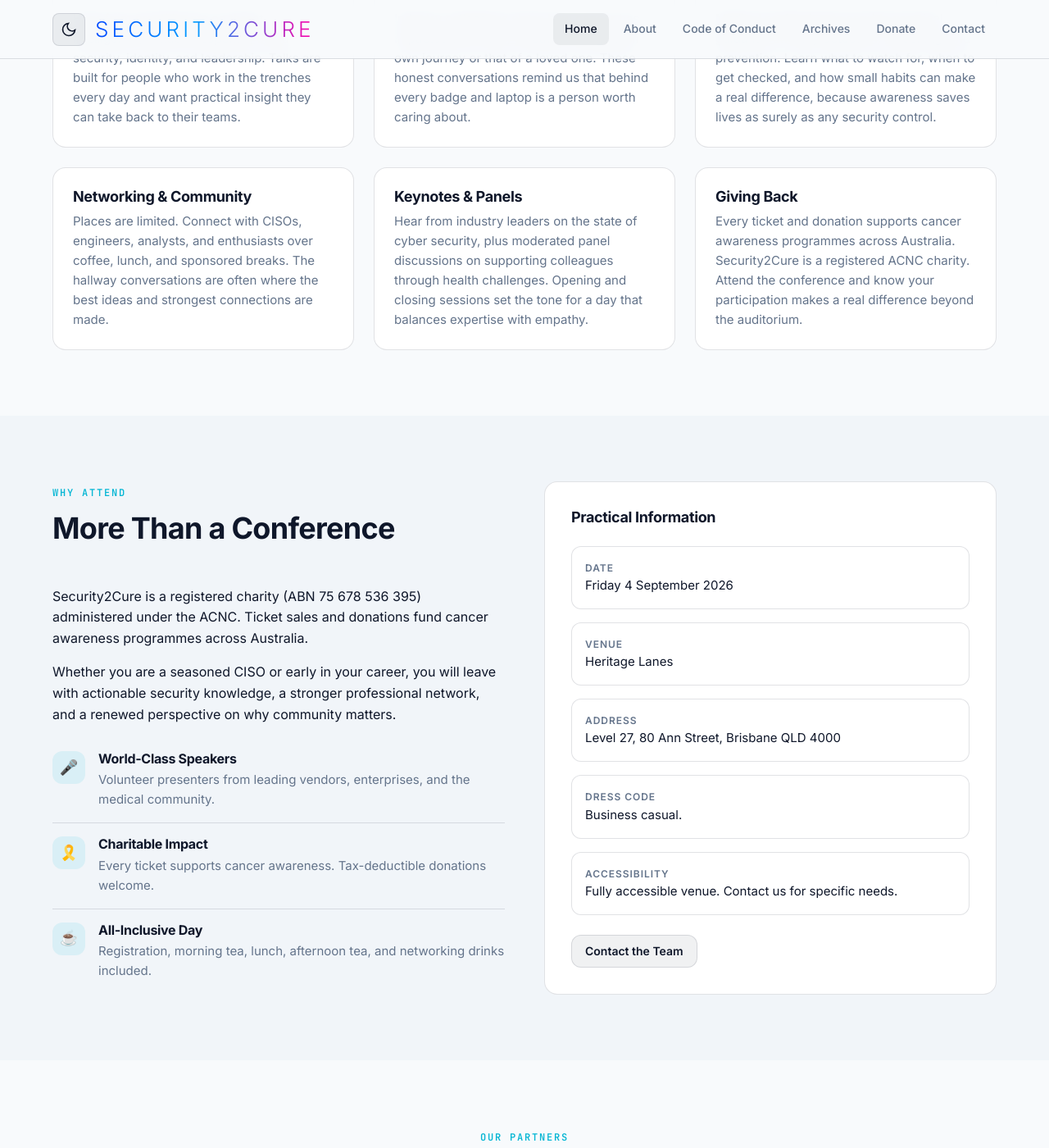
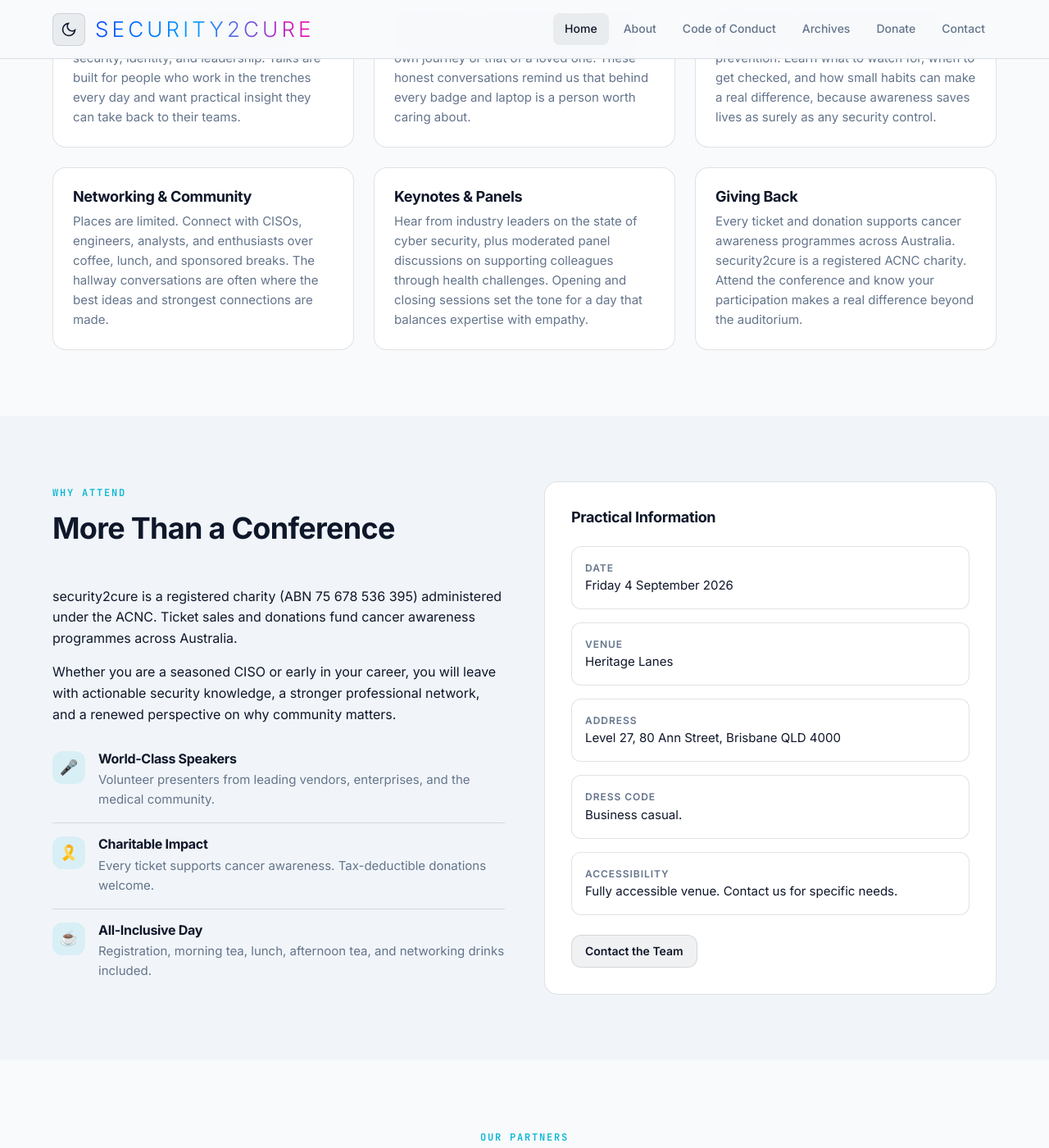
Before and after one commit to security2cure/security2cure-website, a Jekyll site: the page built from index.html, in a window 1280 px wide and 1400 px high, scrolled down 2234 px. Shown: the whole window at 82% size. Built offline with Jekyll 4.4.1, drawn with Linux system fonts in a browser that asks for light colours; some of the changed text lies outside the part shown.

```diff
--- a/_layouts/home.html
+++ b/_layouts/home.html
@@ -6,7 +6,7 @@ layout: default
     <div class="hero__logo-wrap">
       <img
         src="{{ site.logo | relative_url }}"
-        alt="Security2Cure"
+        alt="security2cure"
         class="hero__logo"
         width="672"
         height="672"
@@ -121,7 +121,7 @@ layout: default
       <div class="card">
         <h3 class="card__title">Giving Back</h3>
         <p class="card__text">
-          Every ticket and donation supports cancer awareness programmes across Australia. Security2Cure
+          Every ticket and donation supports cancer awareness programmes across Australia. security2cure
           is a registered ACNC charity. Attend the conference and know your participation makes a
           real difference beyond the auditorium.
         </p>
@@ -144,7 +144,7 @@ layout: default
           <h2 class="section-header__title">More Than a Conference</h2>
         </div>
         <p>
-          Security2Cure is a registered charity (ABN {{ site.organization.abn }}) administered under
+          security2cure is a registered charity (ABN {{ site.organization.abn }}) administered under
           the ACNC. Ticket sales and donations fund cancer awareness programmes across Australia.
         </p>
         <p>
@@ -222,7 +222,7 @@ layout: default
       <span class="section-header__label">Our Partners</span>
       <h2 class="section-header__title">Sponsors &amp; Supporters</h2>
       <p class="section-header__subtitle">
-        Security2Cure is made possible by the generous support of our sponsors and community partners.
+        security2cure is made possible by the generous support of our sponsors and community partners.
         Interested in sponsoring? <a href="{{ '/contact/' | relative_url }}">Get in touch</a>.
       </p>
     </div>
```
